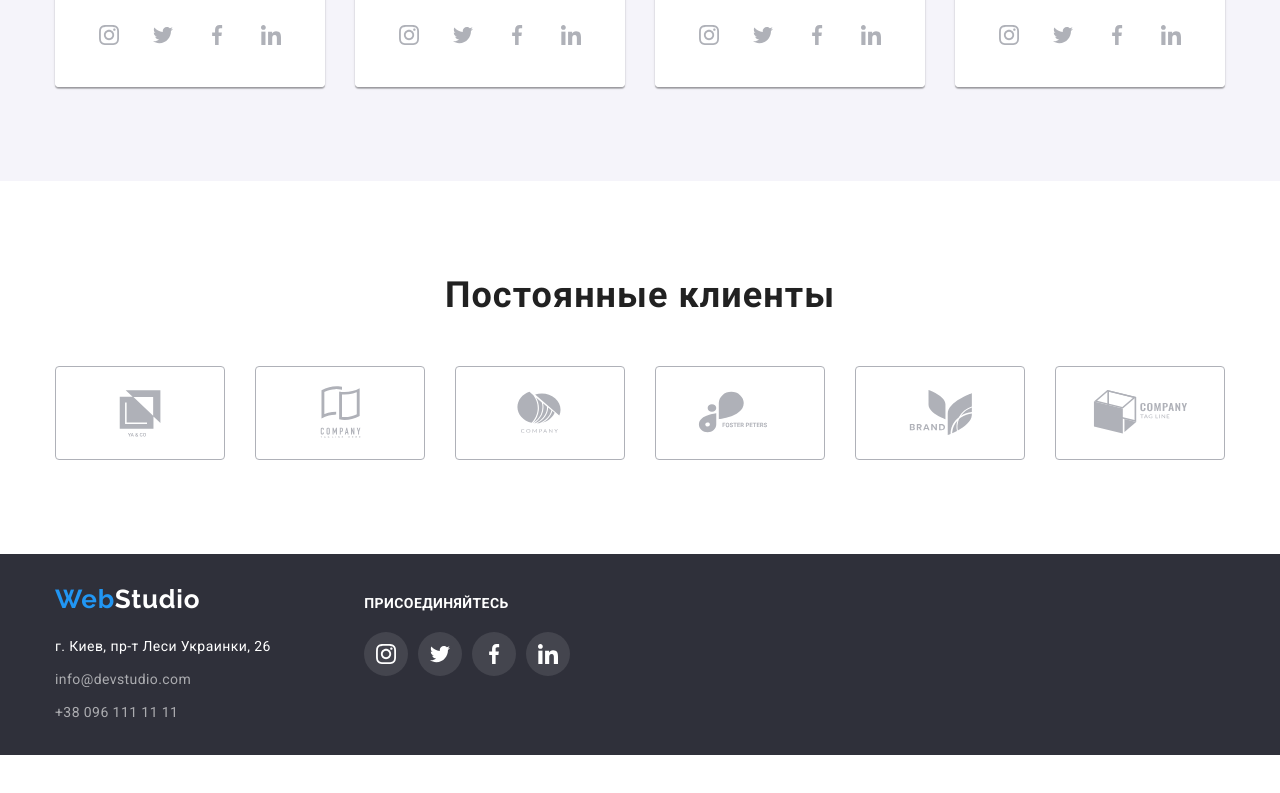
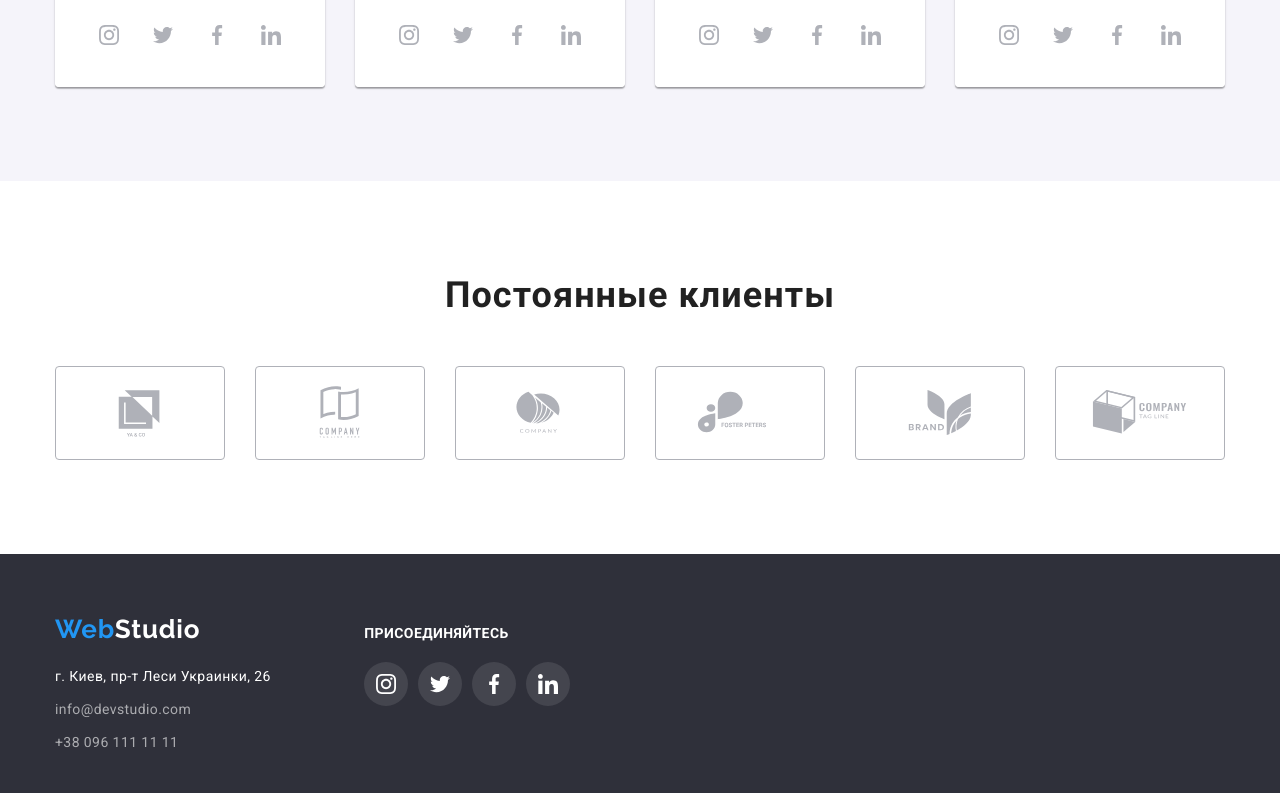
Before and after one commit to Uliana2022/goit-markup-hw-04, a plain HTML site: page index.html in a window 1280 px wide. Shown: the part 2125-2918 px from the top of the page. Before the commit the page ends 2880 px from the top, so only its background shows below. Drawn offline with nearby package versions, Linux system fonts and the light colour scheme.

Commit message:
edited clients focus, footer padding

```diff
--- a/css/styles.css
+++ b/css/styles.css
@@ -394,10 +394,6 @@ img {
 .clients-item {
   width: 170px;
   height: 94px;
-  border: 1px solid #afb1b8;
-  border-radius: 4px;
-  cursor: pointer;
-  padding: 16px 32px;
 }
 
 .clients-list {
@@ -410,23 +406,26 @@ img {
 }
 
 .clients-link {
-  width: 106px;
-  height: 60px;
+  width: 100%;
+  height: 100%;
   display: flex;
   justify-content: center;
   align-items: center;
   color: #afb1b8;
+  border: 1px solid #afb1b8;
+  border-radius: 4px;
 }
 
 .clients-icon {
   fill: currentColor;
 }
 
-.clients-item:hover {
+.clients-link:hover {
   border-color: var(--accent-color);
 }
 
-.clients-item:hover .clients-icon {
+.clients-link:hover .clients-icon,
+.clients-link:focus .clients-icon {
   fill: var(--accent-color);
 }
 
@@ -434,8 +433,8 @@ img {
 
 .footer {
   background-color: #2f303a;
-  padding-top: 30px;
-  padding-bottom: 30px;
+  padding-top: 60px;
+  padding-bottom: 60px;
 }
 
 .footer-contacts {
```
